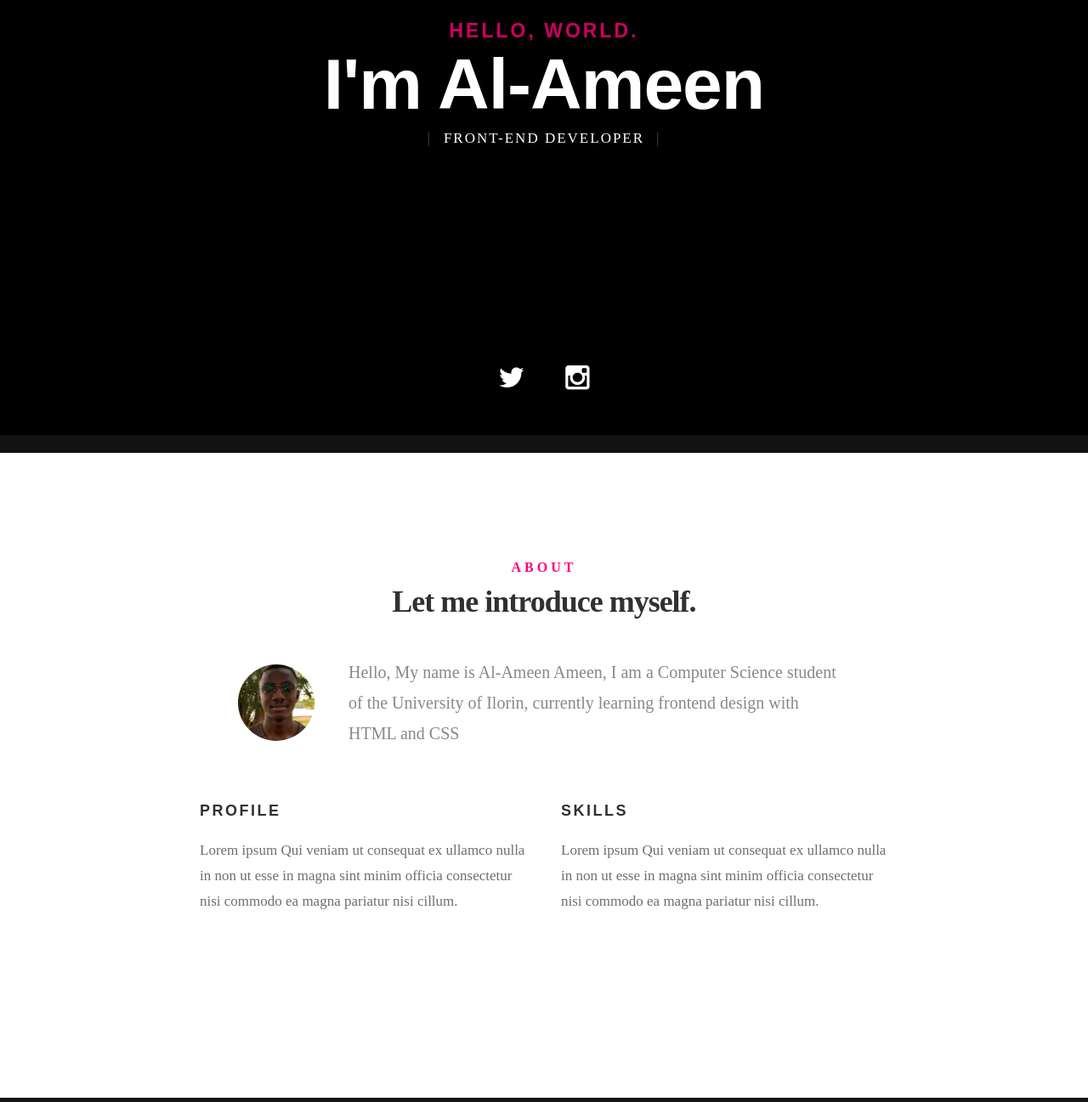
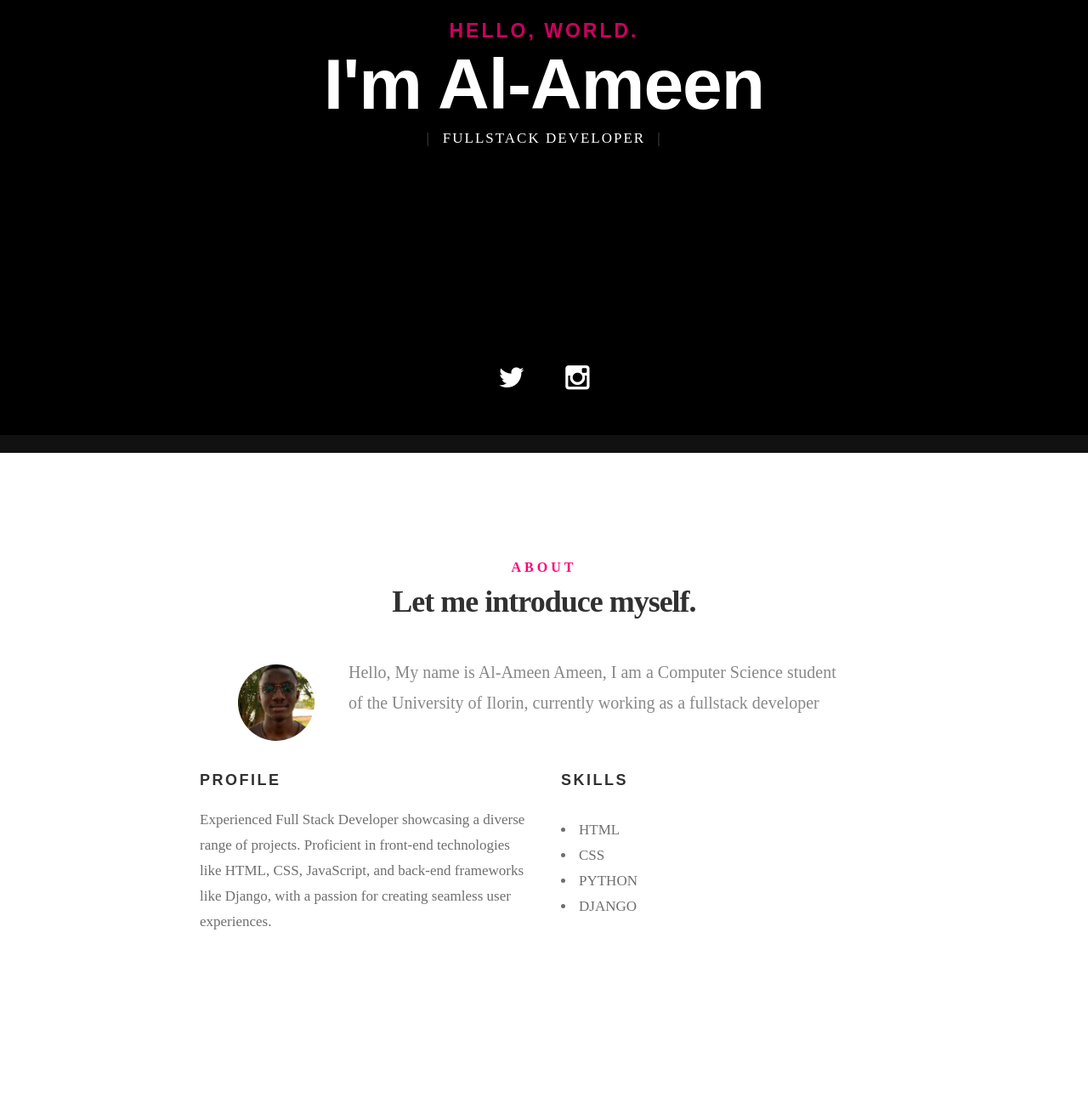
Before and after one commit to Aramide3A/Kards10, a plain HTML site: page index.html in a window 1280 px wide. Shown: the part 267-1564 px from the top of the page at 85% size. Drawn offline with Linux system fonts and the light colour scheme; files whose address does not match are found by name; a web font is replaced by a local one.

Commit message:
new commit

```diff
--- a/index.html
+++ b/index.html
@@ -4,18 +4,12 @@
    <meta charset="utf-8">
 	<title>Al-Ameen Portfolio</title>
 
-   <!-- mobile specific metas
-   ================================================== -->
 	<meta name="viewport" content="width=device-width, initial-scale=1, maximum-scale=1">
 
- 	<!-- CSS
-   ================================================== -->
    <link rel="stylesheet" href="css/base.css">
    <link rel="stylesheet" href="css/main.css">
    <link rel="stylesheet" href="css/vendor.css">
 
-   <!-- script
-   ================================================== -->
 	<script src="js/modernizr.js"></script>
 	<script src="js/pace.min.js"></script>
 
@@ -23,8 +17,6 @@
 
 <body id="top">
 
-	<!-- intro section
-   ================================================== -->
    <section id="intro">
 
    	<div class="intro-overlay"></div>
@@ -38,7 +30,7 @@
 	   			<h1>I'm Al-Ameen</h1>
 
 	   			<p class="intro-position">
-	   				<span>Front-end Developer</span>
+	   				<span>Fullstack Developer</span>
 	   			</p>
 	   		</div>
 
@@ -67,25 +59,32 @@
 
    				<img src="images/pass.png" alt="Profile Picture">
 
-   				<p class="lead">Hello, My name is Al-Ameen Ameen, I am a Computer Science student of the University of Ilorin, currently learning frontend design with HTML and CSS</p>
+   				<p class="lead">Hello, My name is Al-Ameen Ameen, I am a Computer Science student of the University of Ilorin, currently working as a fullstack developer</p>
    			</div>
 
    		</div>
-   	</div> <!-- /section-intro -->
+   	</div>
 
    	<div class="row about-content">
 
    		<div class="col-six tab-full">
 
    			<h3>Profile</h3>
-   			<p>Lorem ipsum Qui veniam ut consequat ex ullamco nulla in non ut esse in magna sint minim officia consectetur nisi commodo ea magna pariatur nisi cillum.</p>
+   			<p>Experienced Full Stack Developer showcasing a diverse range of projects. Proficient in front-end technologies like HTML, CSS, JavaScript, and back-end frameworks like Django, with a passion for creating seamless user experiences.</p>
 
    		</div>
 
    		<div class="col-six tab-full">
 
    			<h3>Skills</h3>
-   			<p>Lorem ipsum Qui veniam ut consequat ex ullamco nulla in non ut esse in magna sint minim officia consectetur nisi commodo ea magna pariatur nisi cillum.</p>
+   			<p>
+				<ul>
+					<li>HTML</li>
+					<li>CSS</li>
+					<li>PYTHON</li>
+					<li>DJANGO</li>
+				</ul>
+			</p>
 
    		</div>
 
```
